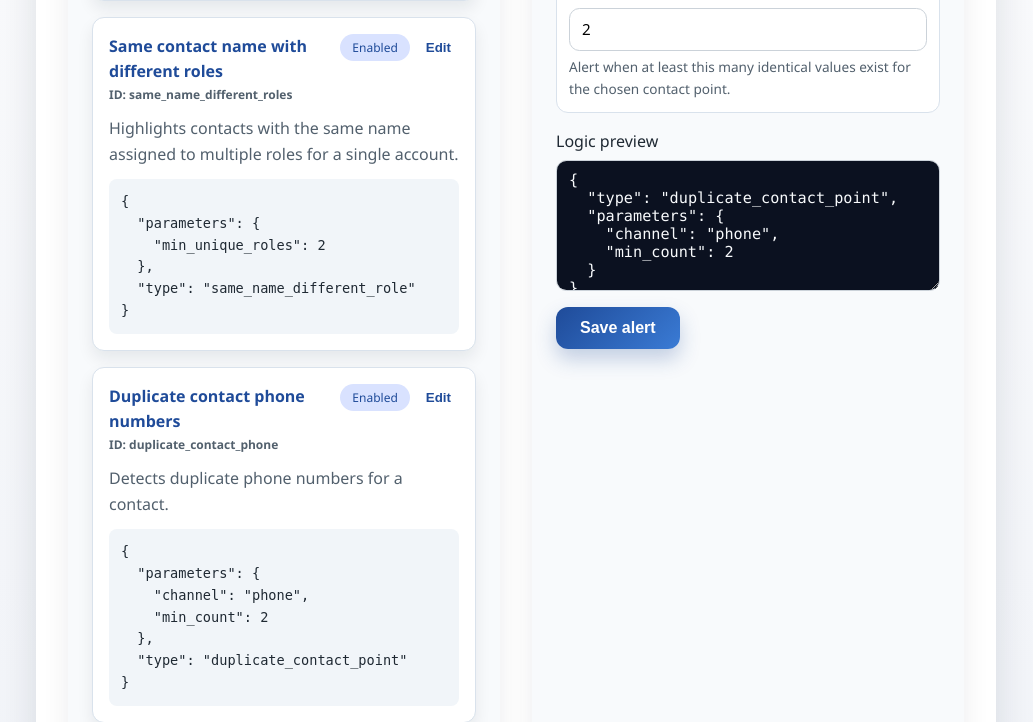
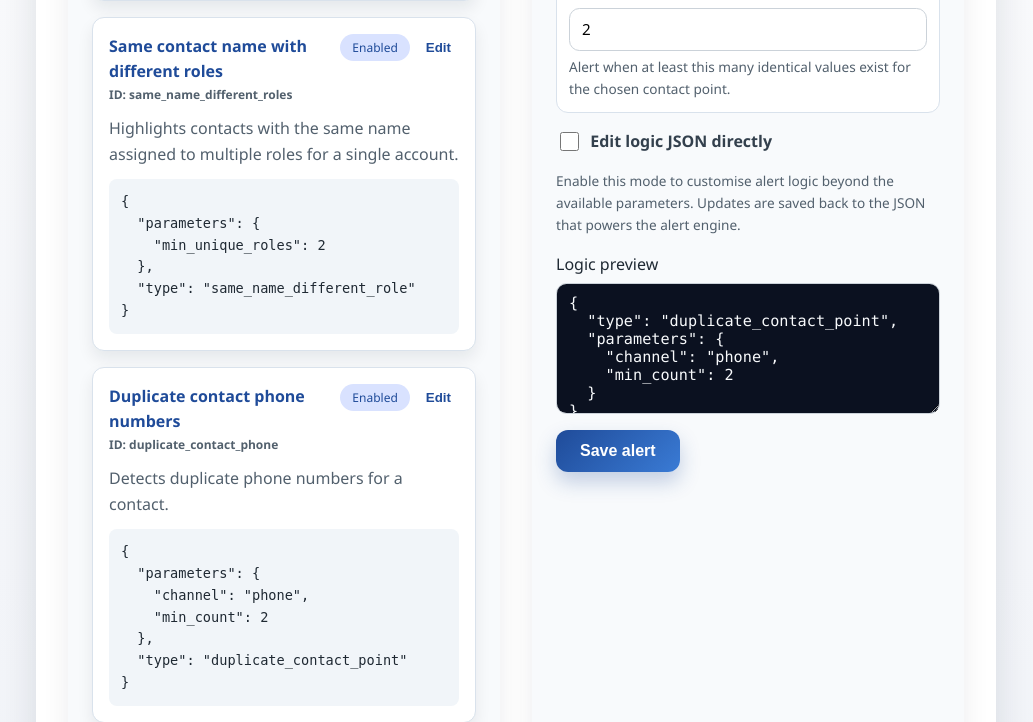
Before and after one commit to Korialstrasz2/SFBPCA, a Flask app: page / in a window 1280 px wide, after a click on "3. Configure alerts". Shown: the part 1809-2531 px from the top of the page, without its empty margins (124-1157 px from the left). Run offline with Flask 3, Linux system fonts and the light colour scheme.

Commit message:
Enable raw JSON editing for alert definitions

```diff
--- a/app/static/css/style.css
+++ b/app/static/css/style.css
@@ -483,6 +483,17 @@ button.secondary:hover {
   gap: 0.35rem;
 }
 
+.form-field--inline {
+  flex-direction: row;
+  align-items: center;
+  gap: 1rem;
+  flex-wrap: wrap;
+}
+
+.form-field--inline .toggle {
+  flex-shrink: 0;
+}
+
 .form-field input,
 .form-field textarea,
 .form-field select {
@@ -503,6 +514,13 @@ button.secondary:hover {
   color: #f8fafc;
 }
 
+.form-field .code.editable {
+  background: #fffdfa;
+  color: #0b1120;
+  border: 1px solid #facc15;
+  box-shadow: inset 0 0 0 1px rgba(250, 204, 21, 0.35);
+}
+
 .field-hint {
   font-size: 0.85rem;
   color: #52606d;
@@ -513,6 +531,10 @@ button.secondary:hover {
   display: grid;
   gap: 1rem;
   grid-template-columns: repeat(auto-fit, minmax(200px, 1fr));
+}
+
+.parameter-fields[hidden] {
+  display: none;
 }
 
 .parameter-fields .form-field {
--- a/app/static/js/alert-config.js
+++ b/app/static/js/alert-config.js
@@ -13,11 +13,26 @@ const AlertConfigModule = (() => {
   const logicHelp = document.getElementById('alert-logic-help');
   const parameterFieldsContainer = document.getElementById('alert-parameter-fields');
   const logicPreview = document.getElementById('alert-logic-preview');
+  const rawLogicToggle = document.getElementById('alert-logic-raw');
+  const rawLogicNotice = document.getElementById('alert-logic-raw-notice');
 
   const state = {
     definitions: [],
     blueprints: {},
     selectedId: null,
+    editRawLogic: false,
+  };
+
+  const ensureLogicTypeOption = (value, label) => {
+    if (!logicTypeSelect || !value) return;
+    const exists = Array.from(logicTypeSelect.options).some((option) => option.value === value);
+    if (!exists) {
+      const option = document.createElement('option');
+      option.value = value;
+      option.textContent = label || value;
+      option.dataset.custom = 'true';
+      logicTypeSelect.appendChild(option);
+    }
   };
 
   const getBlueprint = (logicType) => state.blueprints[logicType] || { parameters: {} };
@@ -33,6 +48,100 @@ const AlertConfigModule = (() => {
     feedback.textContent = message;
     feedback.classList.toggle('error', isError);
     feedback.classList.add('visible');
+  };
+
+  const parseLogicPreview = () => {
+    if (!logicPreview) {
+      return { value: {} };
+    }
+    const raw = logicPreview.value.trim();
+    if (!raw) {
+      return { error: 'Logic JSON cannot be empty.' };
+    }
+    try {
+      const parsed = JSON.parse(raw);
+      if (!parsed || typeof parsed !== 'object' || Array.isArray(parsed)) {
+        return { error: 'Logic JSON must describe an object.' };
+      }
+      return { value: parsed };
+    } catch (error) {
+      return { error: 'Logic JSON must be valid JSON.' };
+    }
+  };
+
+  const setRawLogicMode = (enabled, { skipValidation = false } = {}) => {
+    const wasRaw = state.editRawLogic;
+    if (enabled === wasRaw && skipValidation) {
+      return true;
+    }
+
+    let parsedType = '';
+    let parsedParameters = {};
+    if (!enabled && wasRaw && !skipValidation) {
+      const { value, error } = parseLogicPreview();
+      if (!value) {
+        showFeedback(error || 'Logic JSON must be valid before disabling raw mode.', true);
+        if (rawLogicToggle) {
+          rawLogicToggle.checked = true;
+        }
+        return false;
+      }
+      parsedType = typeof value.type === 'string' ? value.type.trim() : '';
+      if (!parsedType) {
+        showFeedback("Logic JSON requires a 'type' property before disabling raw mode.", true);
+        if (rawLogicToggle) {
+          rawLogicToggle.checked = true;
+        }
+        return false;
+      }
+      if (logicTypeSelect && parsedType) {
+        const label = state.blueprints[parsedType]?.label || `Custom (${parsedType})`;
+        ensureLogicTypeOption(parsedType, label);
+        logicTypeSelect.value = parsedType;
+      }
+      parsedParameters = value.parameters && typeof value.parameters === 'object' ? value.parameters : {};
+    }
+
+    if (enabled && !wasRaw && logicPreview && !logicPreview.value) {
+      updateLogicPreview();
+    }
+
+    state.editRawLogic = enabled;
+
+    if (logicPreview) {
+      logicPreview.readOnly = !enabled;
+      logicPreview.classList.toggle('editable', enabled);
+    }
+
+    if (parameterFieldsContainer) {
+      if (enabled) {
+        parameterFieldsContainer.setAttribute('hidden', '');
+      } else {
+        parameterFieldsContainer.removeAttribute('hidden');
+      }
+    }
+
+    if (rawLogicNotice) {
+      rawLogicNotice.hidden = !enabled;
+    }
+
+    if (logicTypeSelect) {
+      logicTypeSelect.disabled = enabled;
+    }
+
+    if (rawLogicToggle) {
+      rawLogicToggle.checked = enabled;
+    }
+
+    if (!enabled && wasRaw && !skipValidation) {
+      renderParameterFields(logicTypeSelect?.value || parsedType, parsedParameters);
+    }
+
+    if (!enabled) {
+      updateLogicPreview();
+    }
+
+    return true;
   };
 
   const convertParameterValue = (meta = {}, rawValue) => {
@@ -71,7 +180,7 @@ const AlertConfigModule = (() => {
 
   const collectParameterValues = ({ includeEmpty = false } = {}) => {
     const values = {};
-    if (!parameterFieldsContainer) {
+    if (!parameterFieldsContainer || state.editRawLogic) {
       return values;
     }
 
@@ -107,7 +216,7 @@ const AlertConfigModule = (() => {
   };
 
   const updateLogicPreview = () => {
-    if (!logicPreview || !logicTypeSelect) return;
+    if (!logicPreview || !logicTypeSelect || state.editRawLogic) return;
     const logicType = logicTypeSelect.value;
     if (!logicType) {
       logicPreview.value = '';
@@ -174,10 +283,39 @@ const AlertConfigModule = (() => {
 
   const renderParameterFields = (logicType, values = {}) => {
     if (!parameterFieldsContainer) return;
+    if (state.editRawLogic) {
+      parameterFieldsContainer.innerHTML = '';
+      return;
+    }
     parameterFieldsContainer.innerHTML = '';
-    const blueprint = getBlueprint(logicType);
+    const hasBlueprint = Boolean(state.blueprints[logicType]);
+    const blueprint = hasBlueprint ? getBlueprint(logicType) : {};
     if (logicHelp) {
-      logicHelp.textContent = blueprint.description || '';
+      if (!logicType) {
+        logicHelp.textContent = '';
+      } else if (hasBlueprint) {
+        logicHelp.textContent = blueprint.description || '';
+      } else {
+        logicHelp.textContent = 'Custom logic type. Use the raw JSON editor to adjust its behaviour.';
+      }
+    }
+
+    if (!logicType) {
+      const notice = document.createElement('p');
+      notice.className = 'field-hint';
+      notice.textContent = 'Select a logic type to configure its parameters.';
+      parameterFieldsContainer.appendChild(notice);
+      updateLogicPreview();
+      return;
+    }
+
+    if (!hasBlueprint) {
+      const notice = document.createElement('p');
+      notice.className = 'field-hint';
+      notice.textContent = 'This logic type does not have parameter controls. Enable raw JSON editing to modify it.';
+      parameterFieldsContainer.appendChild(notice);
+      updateLogicPreview();
+      return;
     }
 
     const parameters = blueprint.parameters || {};
@@ -200,9 +338,9 @@ const AlertConfigModule = (() => {
     updateLogicPreview();
   };
 
-  const populateLogicTypes = () => {
+  const populateLogicTypes = (preferredValue = null) => {
     if (!logicTypeSelect) return;
-    const previousValue = logicTypeSelect.value;
+    const desiredValue = preferredValue ?? logicTypeSelect.value;
     logicTypeSelect.innerHTML = '';
 
     const entries = Object.entries(state.blueprints).sort((a, b) => {
@@ -218,11 +356,17 @@ const AlertConfigModule = (() => {
       logicTypeSelect.appendChild(option);
     });
 
-    const targetValue = entries.some(([value]) => value === previousValue)
-      ? previousValue
-      : entries[0]?.[0] || '';
+    let targetValue = entries[0]?.[0] || '';
+    if (desiredValue) {
+      const exists = entries.some(([value]) => value === desiredValue);
+      if (!exists) {
+        const label = state.blueprints[desiredValue]?.label || `Custom (${desiredValue})`;
+        ensureLogicTypeOption(desiredValue, label);
+      }
+      targetValue = desiredValue;
+    }
+
     logicTypeSelect.value = targetValue;
-    renderParameterFields(targetValue);
   };
 
   const renderDefinitionList = () => {
@@ -307,14 +451,27 @@ const AlertConfigModule = (() => {
       if (!definition) {
         return;
       }
+      const logicType = definition.logic?.type || '';
       formTitle.textContent = `Edit alert: ${definition.name || definition.id}`;
       idInput.value = definition.id || '';
       idInput.readOnly = true;
       nameInput.value = definition.name || '';
       descriptionInput.value = definition.description || '';
       enabledInput.checked = definition.enabled !== false;
-      logicTypeSelect.value = definition.logic?.type || logicTypeSelect.value;
-      renderParameterFields(definition.logic?.type || logicTypeSelect.value, definition.logic?.parameters || {});
+      populateLogicTypes(logicType);
+      const hasBlueprint = Boolean(state.blueprints[logicType]);
+      if (hasBlueprint) {
+        setRawLogicMode(false, { skipValidation: true });
+        logicTypeSelect.value = logicType || logicTypeSelect.value;
+        renderParameterFields(logicTypeSelect.value, definition.logic?.parameters || {});
+        updateLogicPreview();
+      } else {
+        setRawLogicMode(true, { skipValidation: true });
+        logicPreview.value = JSON.stringify(definition.logic || {}, null, 2);
+        if (logicHelp) {
+          logicHelp.textContent = 'Custom logic type. Use the raw JSON editor to adjust its behaviour.';
+        }
+      }
       deleteButton.hidden = false;
     } else {
       formTitle.textContent = 'Create alert definition';
@@ -324,6 +481,8 @@ const AlertConfigModule = (() => {
       descriptionInput.value = '';
       enabledInput.checked = true;
       populateLogicTypes();
+      setRawLogicMode(false, { skipValidation: true });
+      renderParameterFields(logicTypeSelect?.value || '');
       deleteButton.hidden = true;
     }
 
@@ -334,21 +493,44 @@ const AlertConfigModule = (() => {
   const buildPayload = () => {
     const id = idInput.value.trim();
     const name = nameInput.value.trim();
+    const description = descriptionInput.value.trim();
+    if (!id || !name) {
+      throw new Error('Identifier and name are required.');
+    }
     const logicType = logicTypeSelect.value;
-    if (!id || !name || !logicType) {
-      throw new Error('Identifier, name, and logic type are required.');
+
+    let logic;
+    if (state.editRawLogic) {
+      const { value, error } = parseLogicPreview();
+      if (!value) {
+        throw new Error(error || 'Logic JSON must be valid.');
+      }
+      const parsedType = typeof value.type === 'string' ? value.type.trim() : '';
+      if (!parsedType) {
+        throw new Error("Logic JSON requires a 'type' property.");
+      }
+      ensureLogicTypeOption(parsedType, state.blueprints[parsedType]?.label || `Custom (${parsedType})`);
+      if (logicTypeSelect) {
+        logicTypeSelect.value = parsedType;
+      }
+      logic = value;
+    } else {
+      if (!logicType) {
+        throw new Error('Logic type is required.');
+      }
+      const parameters = mergeWithDefaults(logicType, collectParameterValues({ includeEmpty: true }));
+      logic = {
+        type: logicType,
+        parameters,
+      };
     }
-    const description = descriptionInput.value.trim();
-    const parameters = mergeWithDefaults(logicType, collectParameterValues({ includeEmpty: true }));
+
     return {
       id,
       name,
       description,
       enabled: enabledInput.checked,
-      logic: {
-        type: logicType,
-        parameters,
-      },
+      logic,
     };
   };
 
@@ -362,12 +544,13 @@ const AlertConfigModule = (() => {
       const payload = await response.json();
       state.definitions = payload.definitions || [];
       state.blueprints = payload.blueprints || {};
-      populateLogicTypes();
-      renderDefinitionList();
-      if (state.selectedId) {
-        setFormMode('edit', state.selectedId);
+      const selected = state.selectedId
+        ? state.definitions.find((definition) => definition.id === state.selectedId)
+        : null;
+      if (selected) {
+        setFormMode('edit', selected.id);
       } else {
-        updateLogicPreview();
+        setFormMode('create');
       }
     } catch (error) {
       showFeedback(error.message || 'Failed to load alert definitions', true);
@@ -431,6 +614,16 @@ const AlertConfigModule = (() => {
       });
     }
 
+    if (rawLogicToggle) {
+      rawLogicToggle.addEventListener('change', () => {
+        const enabled = rawLogicToggle.checked;
+        const success = setRawLogicMode(enabled);
+        if (!success) {
+          rawLogicToggle.checked = !enabled;
+        }
+      });
+    }
+
     if (form) {
       form.addEventListener('submit', submitDefinition);
     }
--- a/app/templates/index.html
+++ b/app/templates/index.html
@@ -111,9 +111,22 @@
           <p id="alert-logic-help" class="field-hint"></p>
         </div>
         <div id="alert-parameter-fields" class="parameter-fields" aria-live="polite"></div>
+        <div class="form-field form-field--inline">
+          <label class="toggle" for="alert-logic-raw">
+            <input type="checkbox" id="alert-logic-raw" name="raw_logic" />
+            <span>Edit logic JSON directly</span>
+          </label>
+          <p class="field-hint">
+            Enable this mode to customise alert logic beyond the available parameters. Updates are saved back to the
+            JSON that powers the alert engine.
+          </p>
+        </div>
+        <p id="alert-logic-raw-notice" class="field-hint" hidden>
+          Parameter controls are disabled while editing the raw JSON definition.
+        </p>
         <div class="form-field">
           <label for="alert-logic-preview">Logic preview</label>
-          <textarea id="alert-logic-preview" class="code" rows="6" readonly></textarea>
+          <textarea id="alert-logic-preview" class="code" rows="6" readonly aria-describedby="alert-logic-raw-notice"></textarea>
         </div>
         <div class="form-actions">
           <button type="submit" class="primary">Save alert</button>
```
Also changed, not shown: app/__init__.py (+16 -10 lines).
